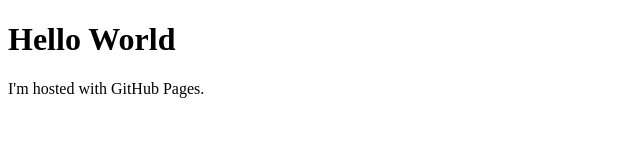
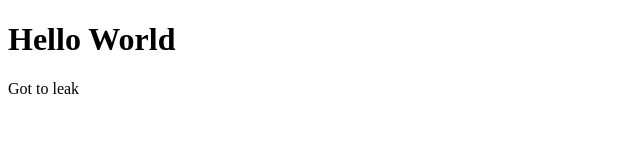
Before and after one commit to NubianPyramid/nubianpyramid.github.io, a plain HTML site: page index.html in a window 1280 px wide. Shown: the whole page, without its empty margins (0-640 px from the left). Drawn offline with Linux system fonts and the light colour scheme.

Commit message:
Update index.html

```diff
--- a/index.html
+++ b/index.html
@@ -2,6 +2,6 @@
 <html>
 <body>
 <h1>Hello World</h1>
-<p>I'm hosted with GitHub Pages.</p>
+<p><a src="leak.html"> Got to leak </a></p>
 </body>
 </html>
```
